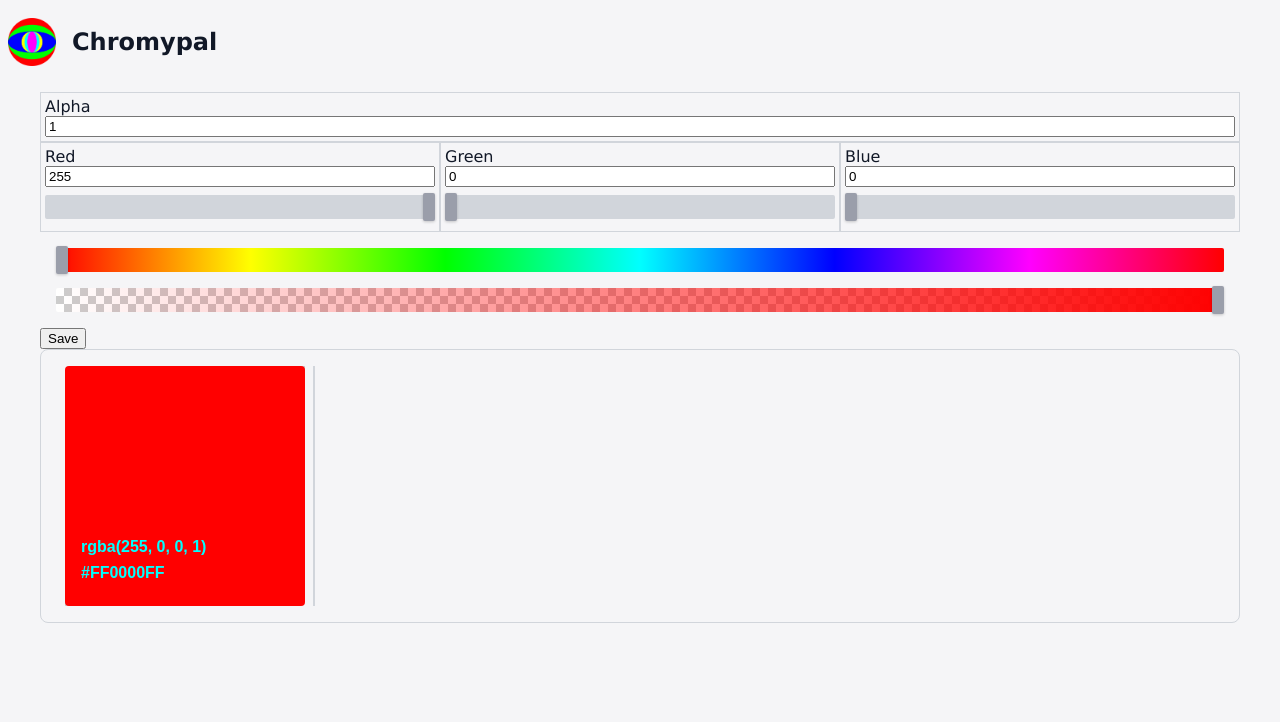
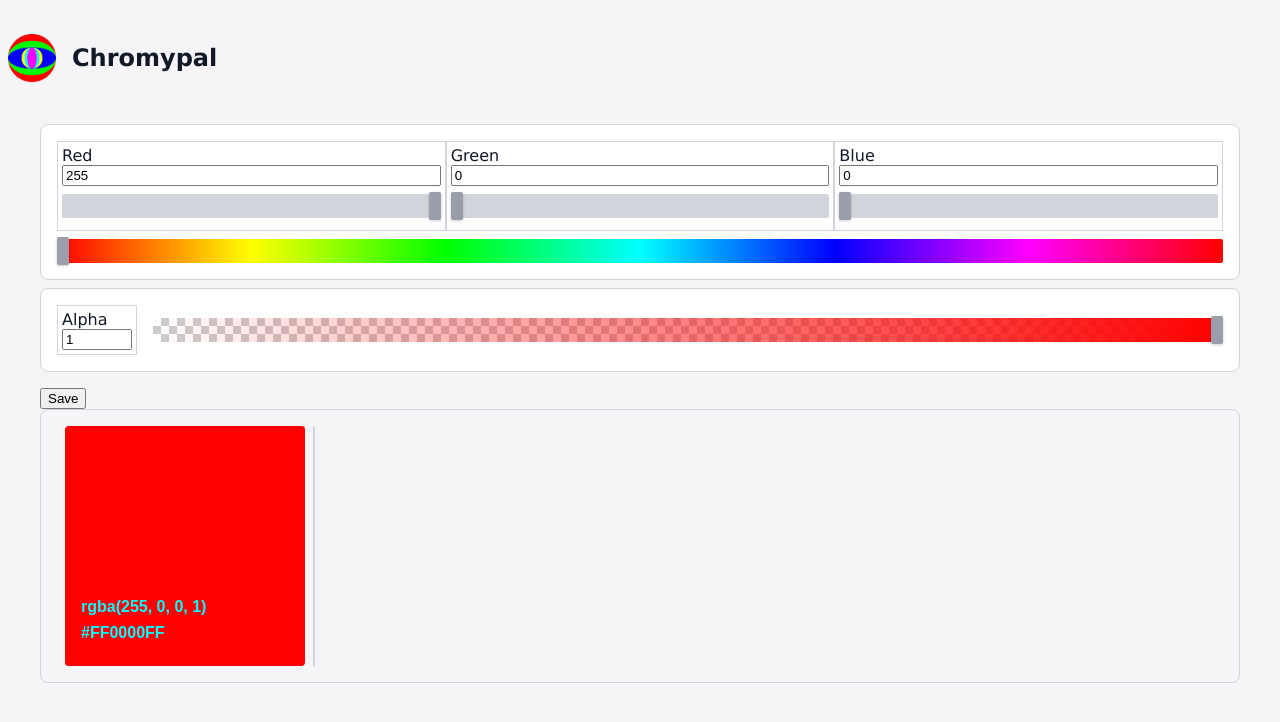
Before and after one commit to edpacca/chromypal, a Svelte app: page / in a window 1280 px wide. Shown: the top 722 px of the page. Built offline with nearby package versions, Linux system fonts and the light colour scheme.

Commit message:
extract sections into components

```diff
--- a/src/App.svelte
+++ b/src/App.svelte
@@ -1,8 +1,7 @@
 <script lang="ts">
-    import AlphaPickerBar from "./lib/AlphaPickerBar.svelte";
+    import AlphaSection from "./lib/AlphaSection.svelte";
     import ColourBlocks from "./lib/ColourBlockPalette.svelte";
-    import NumRangeInput from "./lib/NumRangeInput.svelte";
-    import RgbPickerBar from "./lib/RgbPickerBar.svelte";
+    import RgbSection from "./lib/RgbSection.svelte";
     import {
         activeRGBA,
         blockData,
@@ -15,34 +14,9 @@
     <h1>Chromypal</h1>
 </nav>
 <main>
-    <div>
-        <NumRangeInput
-            label="Alpha" id="alpha"
-            bind:value={activeRGBA.A}
-            hasRange={false}
-            min={0}
-            max={1}
-            step={0.01}
-            />
-    </div>
-    <div class="inputs__container">
-        <NumRangeInput label="Red" id="red" bind:value={activeRGBA.R} />
-        <NumRangeInput label="Green" id="green" bind:value={activeRGBA.G} />
-        <NumRangeInput label="Blue" id="blue" bind:value={activeRGBA.B} />
-    </div>
-
-    <div class="bar__container">
-        <RgbPickerBar
-            bind:r={activeRGBA.R}
-            bind:g={activeRGBA.G}
-            bind:b={activeRGBA.B}
-        />
-        <AlphaPickerBar
-            bind:a={activeRGBA.A}
-            r={activeRGBA.R}
-            g={activeRGBA.G}
-            b={activeRGBA.B}
-        />
+    <div class="controls">
+        <RgbSection bind:r={activeRGBA.R} bind:g={activeRGBA.G} bind:b={activeRGBA.B} />
+        <AlphaSection bind:a={activeRGBA.A} r={activeRGBA.R} g={activeRGBA.G} b={activeRGBA.B} />
     </div>
 
     <button onclick={saveActiveBlock}>Save</button>
@@ -56,23 +30,18 @@
         justify-content: flex-start;
         align-items: center;
         flex-direction: row;
-        gap: 1em;
+        gap: var(--space-md);
+        padding: var(--space-md) 0;
     }
 
     nav img {
         max-height: 3em;
     }
 
-    .inputs__container {
-        display: grid;
-        grid-template-columns: 1fr 1fr 1fr;
-    }
-    .bar__container {
+    .controls {
         display: flex;
-        justify-content: center;
-        align-items: center;
-        padding: 1rem;
         flex-direction: column;
-        gap: 1rem;
+        gap: var(--space-sm);
+        margin-bottom: var(--space-md);
     }
 </style>
--- /dev/null
+++ b/src/lib/AlphaSection.svelte
@@ -0,0 +1,44 @@
+<script lang="ts">
+    import AlphaPickerBar from "./AlphaPickerBar.svelte";
+    import NumRangeInput from "./NumRangeInput.svelte";
+
+    interface Props {
+        r?: number;
+        g?: number;
+        b?: number;
+        a: number;
+    }
+
+    let { r = 0, g = 0, b = 0, a = $bindable(1) }: Props = $props();
+</script>
+
+<div class="alpha-section">
+    <div class="alpha-input">
+        <NumRangeInput label="Alpha" id="alpha" bind:value={a} hasRange={false} min={0} max={1} step={0.01} />
+    </div>
+    <div class="alpha-bar">
+        <AlphaPickerBar bind:a {r} {g} {b} />
+    </div>
+</div>
+
+<style>
+    .alpha-section {
+        display: flex;
+        flex-direction: row;
+        align-items: center;
+        gap: var(--space-md);
+        padding: var(--space-md);
+        background: var(--color-surface);
+        border: 1px solid var(--color-border);
+        border-radius: var(--radius-lg);
+    }
+
+    .alpha-input {
+        min-width: 80px;
+        flex-shrink: 0;
+    }
+
+    .alpha-bar {
+        flex: 1;
+    }
+</style>
--- /dev/null
+++ b/src/lib/RgbSection.svelte
@@ -0,0 +1,46 @@
+<script lang="ts">
+    import NumRangeInput from "./NumRangeInput.svelte";
+    import RgbPickerBar from "./RgbPickerBar.svelte";
+
+    interface Props {
+        r: number;
+        g: number;
+        b: number;
+    }
+
+    let { r = $bindable(0), g = $bindable(0), b = $bindable(0) }: Props = $props();
+</script>
+
+<div class="rgb-section">
+    <div class="rgb-inputs">
+        <NumRangeInput label="Red" id="red" bind:value={r} />
+        <NumRangeInput label="Green" id="green" bind:value={g} />
+        <NumRangeInput label="Blue" id="blue" bind:value={b} />
+    </div>
+    <div class="rgb-bar">
+        <RgbPickerBar bind:r bind:g bind:b />
+    </div>
+</div>
+
+<style>
+    .rgb-section {
+        display: flex;
+        flex-direction: column;
+        gap: var(--space-sm);
+        padding: var(--space-md);
+        background: var(--color-surface);
+        border: 1px solid var(--color-border);
+        border-radius: var(--radius-lg);
+    }
+
+    .rgb-inputs {
+        display: grid;
+        grid-template-columns: 1fr 1fr 1fr;
+        column-gap: 0;
+    }
+
+    .rgb-bar {
+        width: 100%;
+        box-sizing: border-box;
+    }
+</style>
```
